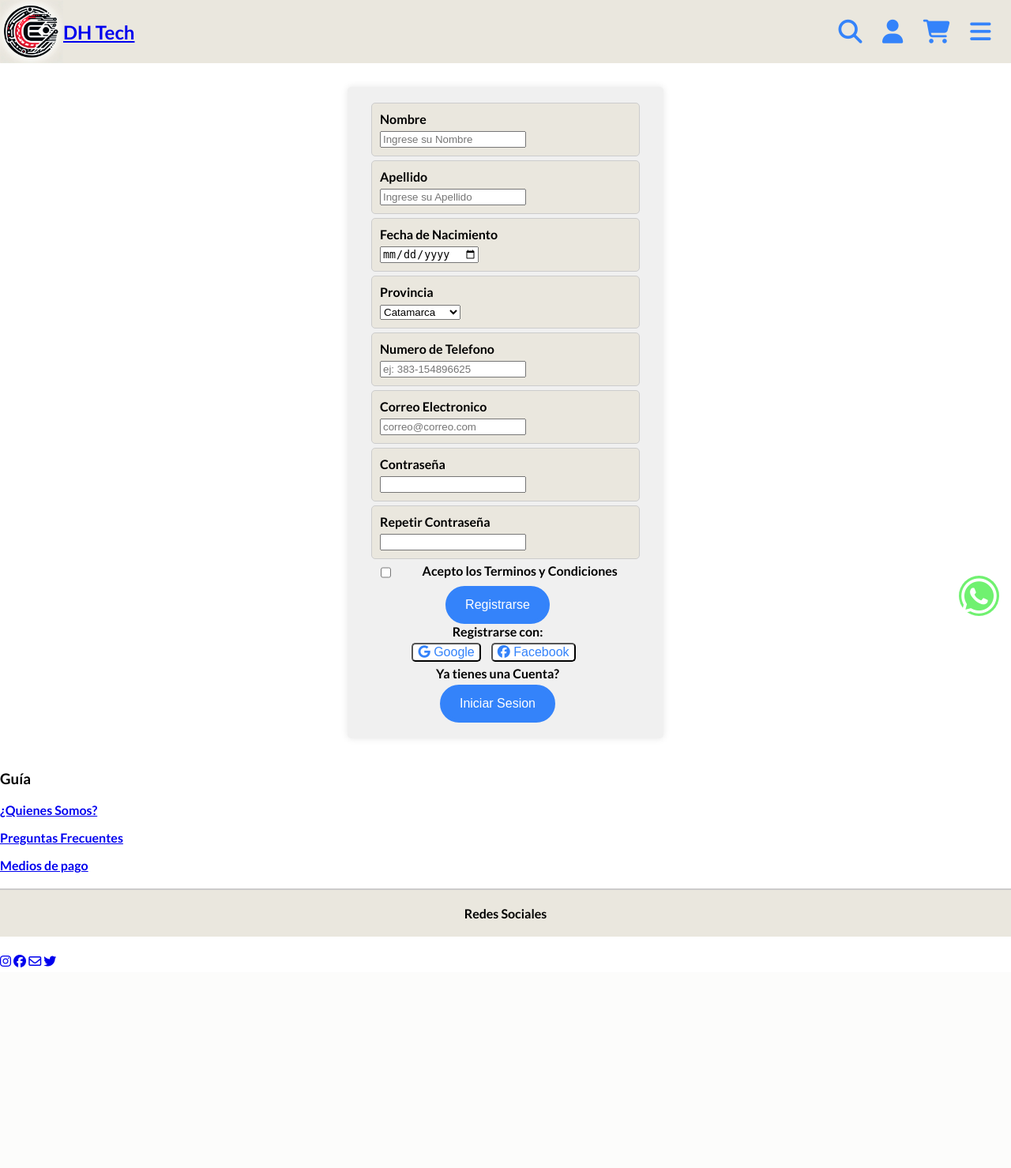
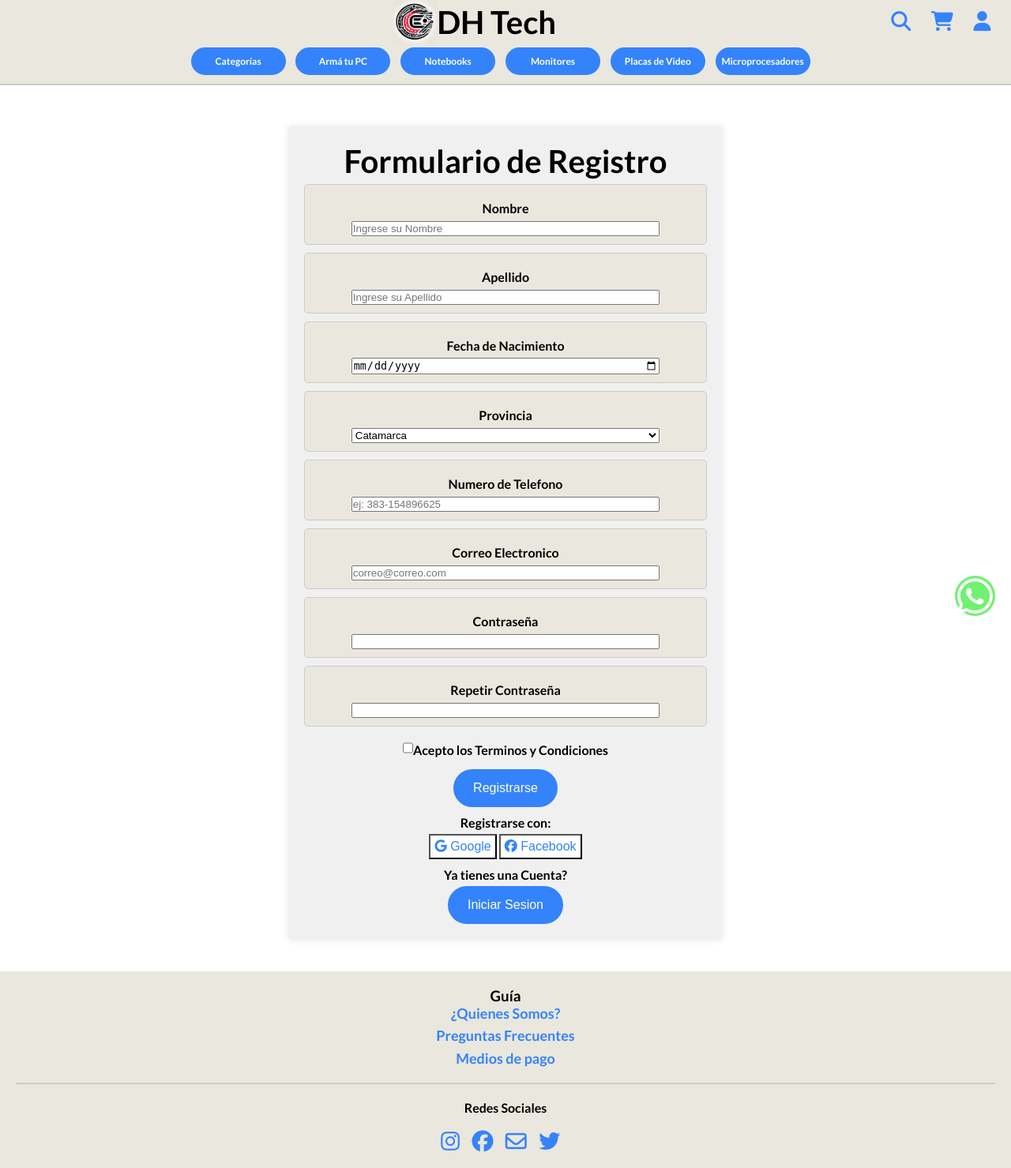
Before and after one commit to Emanuel-Ramayo/grupo_5_DHTech, a Node server app: page /register in a window 1280 px wide. Shown: the whole page at 79% size. Before the commit the page ends 1225 px from the top, so only its background shows below. Run offline with Node 20, Linux system fonts and the light colour scheme; some libraries are stand-ins or nearby versions.

Commit message:
corregida index-login-register

```diff
--- a/package.json
+++ b/package.json
@@ -4,7 +4,7 @@
   "description": "Nuestra página web corresponde a un e-commerce diseñado para **DH Tech**, una empresa que se dedica a la comercialización de componentes de PC de primera categoría. Con sede en la provincia de Catamarca, Argentina, su servicio se extiende a nivel nacional, ofreciendo envíos dentro de todo el territorio argentino.",
   "main": "app.js",
   "scripts": {
-    "start": "node --watch src/app.js",
+    "start": "node --watch ./src/app.js",
     "test": "echo \"Error: no test specified\" && exit 1"
   },
   "keywords": [],
--- a/public/css/styles.css
+++ b/public/css/styles.css
@@ -713,13 +739,208 @@
 
 /* ------------------------------ Secciones del Login------------------------------ */
 
+body#login {
+    margin: auto;
+    /* display: flex; */
+    justify-content: center;
+    align-items: center;
+    /* height: 100vh; */
+    text-align: center;
+}
+
+.main-login {
+    margin: 0;
+    margin-top: 15vh;
+    padding: 0;
+    display: flex;
+    flex-direction: column;
+    align-items: center;
+}
+
+.main-login h1 {
+    margin-bottom: 0.5rem;
+}
+
+/* Estilo para la caja de inicio de sesión */
+.formulario-login {
+    background-color: #363755;
+    border-radius: 10px;
+    /*borde redondeado*/
+    box-shadow: 0 0 10px rgba(0, 0, 0, 0.5);
+    /*sombra*/
+    color: #fff;
+    text-align: center;
+    font-weight: bolder;
+    padding: 20px;
+    max-width: 400px;
+    width: 90%;
+    /* Reduce el ancho en pantallas más pequeñas */
+}
+
+/* Estilo para los campos de entrada de texto */
+.input-campo {
+    display: flex;
+    align-items: center;
+    margin: 10px 0;
+}
+
+.input-campo i {
+    color: #3483FA;
+    /* Verde para los iconos */
+    margin-right: 10px;
+}
+
+.input-campo input {
+    width: 100%;
+    padding: 10px;
+    border: 1px solid #ccc;
+    border-radius: 5px;
+    background-color: #eee;
+    /* Gris para los campos de entrada */
+    color: #000;
+    /* Texto negro */
+}
+
+/* Estilo para el botón de enviar */
+.btn-enviar button {
+    background-color: #3483FA;
+    /* Verde para el botón */
+    color: #fff;
+    /* Texto blanco */
+    border: none;
+    border-radius: 5px;
+    padding: 10px 20px;
+    font-weight: bold;
+    cursor: pointer;
+    /*cambia de puntero triangular a manito*/
+    margin-top: 10px;
+}
+
+/* Estilo para etiquetas de formulario (labels) */
+label {
+    display: block;
+    margin-top: 10px;
+}
+
+/* Estilo para el enlace de texto de regreso */
+a {
+    text-decoration: none;
+    color: #3483FA;
+    /* Color del texto del enlace */
+    font-weight: bold;
+    font-size: large;
+}
+
+.main-login p {
+    margin-top: 1rem;
+}
 
 
 /* ------------------------------ Secciones del Register------------------------------ */
 
+/* Css para Main */
+#main-register {
+    max-width: 400px;
+    margin: auto;
+    padding: 20px;
+    background-color: rgb(240, 240, 240);
+    box-shadow: 0 0 10px rgba(0, 0, 0, 0.1);
+    border-radius: 5px;
+    margin-top: 15vh;
+    margin-bottom: 40px;
+    align-items: center;
+    align-content: center;
+    text-align: center;
+}
+
+#main-register h1 {
+    margin-bottom: 5px;
+}
+
+form {
+    text-align: center;
+    }
+
+/* Estilos para los campos del formulario */
+#main-register section {
+    margin-bottom: 10px;
+    width: 100%;
+}
+
+#main-register .form-text input, #provincia {
+    width: 80%;
+}
+
+label {
+    display: block;
+    margin-bottom: 5px;
+}
+
+.form-text{
+    width: 100%;
+    padding: 10px;
+    border: solid 1px #ccc;
+    border-radius: 5px;
+    font-size: 16px;
+    background-color: #eae7de;
+    /* position: relative; */
+    /* left: 10px; */
+}
+
+.form-check{
+    margin-right: 0px;
+    display: flex;
+    justify-content: space-around
+}
+
+#main-register .form-check2 {
+    display: flex;
+    justify-content: center;
+    width: 100%;
+}
 
 
+/* Estilo para Botones Registro, Login y iconos */
 
+.botonReg-log{
+    background-color: #3483FA;
+    color: white;
+    border: 5px solid #3483FA;
+    padding: 10px 20px;
+    border-radius: 50px;
+    font-size: 16px;
+    cursor: pointer;
+}
+
+.botonReg-log:hover {
+    background-color: rgb(55, 206, 206);
+    border: 5px solid white;
+    font-family: 'Lato', sans-serif;
+}
+
+.button-register {
+    display: flex;
+    justify-content: space-around;
+}
+
+.login-auto{
+    text-align: center;
+    align-items: center;
+}
+
+.login-auto .icono {
+    color: #3483FA;
+    background-color: white;
+    font-size: 1rem;
+    padding: 5px;
+}
+
+.login-auto .icono:hover {
+    font-size: 1.2rem;
+    color: white;
+    background-color: #3483FA;
+    cursor: pointer;
+}
 
 
 
@@ -876,8 +1111,22 @@
 
     /* ------------------------------ Secciones del Login------------------------------ */
 
+    .main-login h1 {
+        margin-bottom: 2rem;
+        margin-top: 2rem;
+    }
+
+    .main-login p {
+        margin-bottom: 1rem;
+    }
+
 
 
     /* ------------------------------ Secciones del Register------------------------------ */
 
+    #main-register {
+        margin-top: 20vh;
+        max-width: 550px;
     }
+
+}
--- a/src/views/partials/header.ejs
+++ b/src/views/partials/header.ejs
@@ -14,12 +14,12 @@
             <i class="fa-solid fa-magnifying-glass"></i>
         </div>
 
+        <div id="carrito">
+            <a href="/productCart"><i class="fa-solid fa-cart-shopping"></i></a>
+        </div>
+
         <div id="user">
             <a href="/login"><i class="fa-solid fa-user"></i></a>
-        </div>
-
-        <div id="carrito">
-            <a href="/productCart"><i class="fa-solid fa-cart-shopping"></i></a>
         </div>
 
         <div id="menu">
--- a/src/views/register.ejs
+++ b/src/views/register.ejs
@@ -1,24 +1,20 @@
 <!DOCTYPE html>
 <html lang="en">
+
 <head>
-    <meta charset="UTF-8">
-    <meta name="viewport" content="width=device-width, initial-scale=1.0">
-    <title>Registro</title>
-    <!-- Fuentes de Letra -->
-    <link rel="preconnect" href="https://fonts.googleapis.com">
-    <link rel="preconnect" href="https://fonts.gstatic.com" crossorigin>
-    <link href="https://fonts.googleapis.com/css2?family=Lato:wght@700&display=swap" rel="stylesheet">
-    <!-- Link de Css -->
-    <link rel="stylesheet" href="../css/register.css">
-    <!-- Link de Iconos -->
-    <script src="https://kit.fontawesome.com/ced4b68b20.js" crossorigin="anonymous"></script>
+    <%- include('./partials/head') %>
+    <!-- <link rel="stylesheet" href="./css/register.css"> -->
+    <link rel="stylesheet" href="./css/styles.css">
+</head>
 
-</head>
-<body>
+<body id="body-register">
 
     <%- include('./partials/header') %>
 
-    <main>
+    <main id="main-register">
+
+        <h1>Formulario de Registro</h1>
+
         <form action="#" method="get">
             <section class="form-text">
                 <label for="nombre">Nombre</label>
@@ -63,11 +59,11 @@
                 <label for="repContraseña">Repetir Contraseña</label>
                 <input type="password" id="repContraseña" name="repContraseña" required>
             </section>
-            <section class="form-check">
+            <section class="form-check2">
                 <input type="checkbox" id="terminosCondiciones" name="terminosCondiciones" required>
                 <label for="terminosCondiciones">Acepto los Terminos y Condiciones</label>
             </section>
-            <div class="button">
+            <div class="button-register">
                 <button type="submit" class="botonReg-log">Registrarse</button>
             </div>
             <label class="form-check">Registrarse con:</label>
@@ -76,7 +72,7 @@
                 <button type="button" onclick="registerWithFacebook()" class="icono"><i class="fa-brands fa-facebook"></i> Facebook</button>
             </section>
             <label class="form-check"> Ya tienes una Cuenta?</label>
-            <div class="button">
+            <div class="button-register">
                 <button onclick="window.location.href='login'" class="botonReg-log">Iniciar Sesion</button>
             </div>
         </form>
```
Also changed, not shown: other parts of public/css/styles.css (+76 -36 lines), public/js/index.js (+17 -17 lines), public/js/script.js (+11 -11 lines), src/views/index.ejs (+26 -8 lines), src/views/login.ejs (+10 -20 lines), public/images/monitor-g.jpg (added), public/images/monitor-h.jpg (added). Lines whose indentation alone changed are shown as unchanged.
